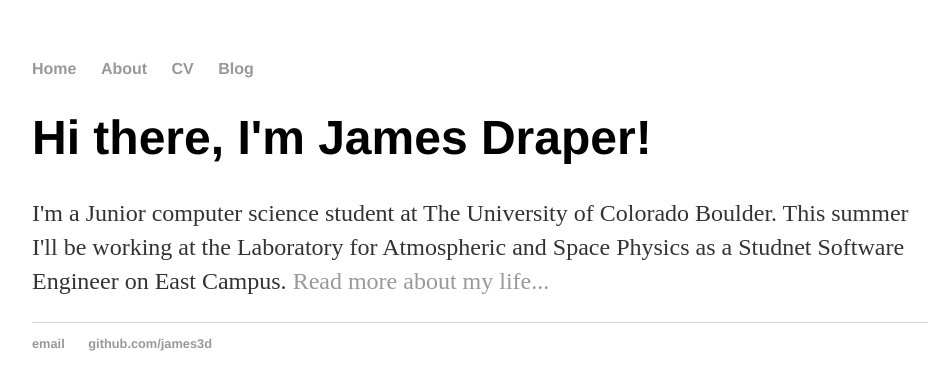
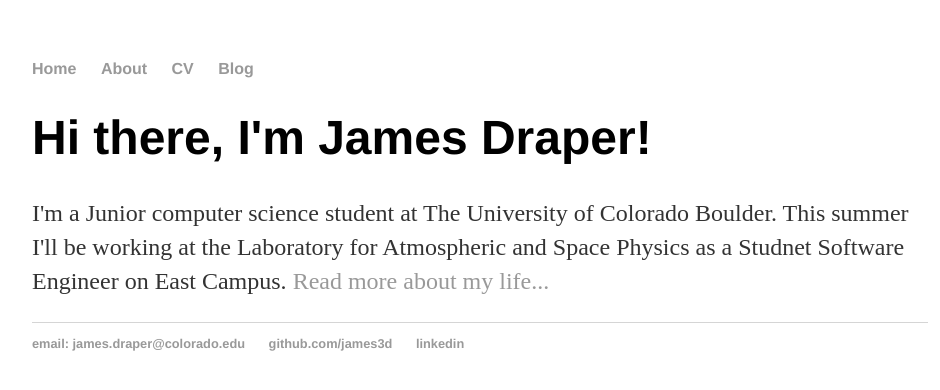
Before and after one commit to james3d/james3d.github.io, a Jekyll site: the page built from index.html, in a window 1280 px wide. Shown: the top 390 px of the page, without its empty margins (160-1100 px from the left). Built offline with Jekyll 4.4.1, drawn with Linux system fonts in a browser that asks for light colours.

Commit message:
Update default.html

```diff
--- a/_layouts/default.html
+++ b/_layouts/default.html
@@ -21,8 +21,9 @@
 			</div><!-- /.container -->
 			<footer>
 	    		<ul>
-	        		<li><a href="mailto:james.draper@colorado.edu">email</a></li>
+	        		<li><a href="mailto:james.draper@colorado.edu">email: james.draper@colorado.edu</a></li>
 	        		<li><a href="https://github.com/james3d">github.com/james3d</a></li>
+	        		<li><a href="https://www.linkedin.com/in/james-draper-45a8a8109">linkedin</a></li>
 				</ul>
 			</footer>
 		</body>
```
